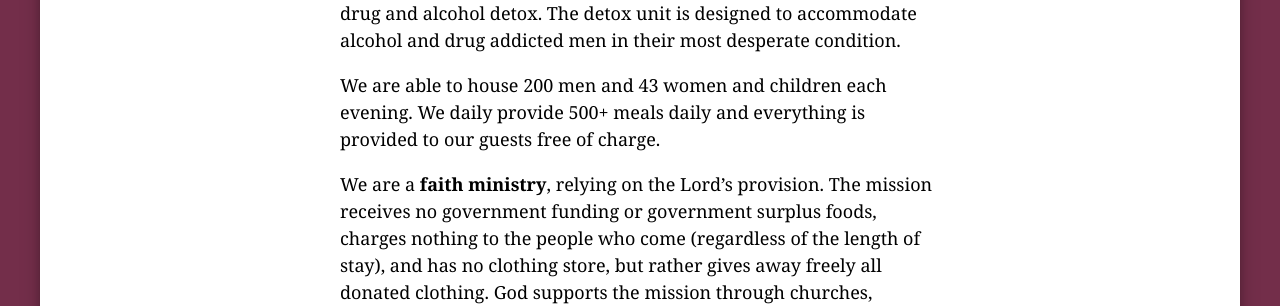
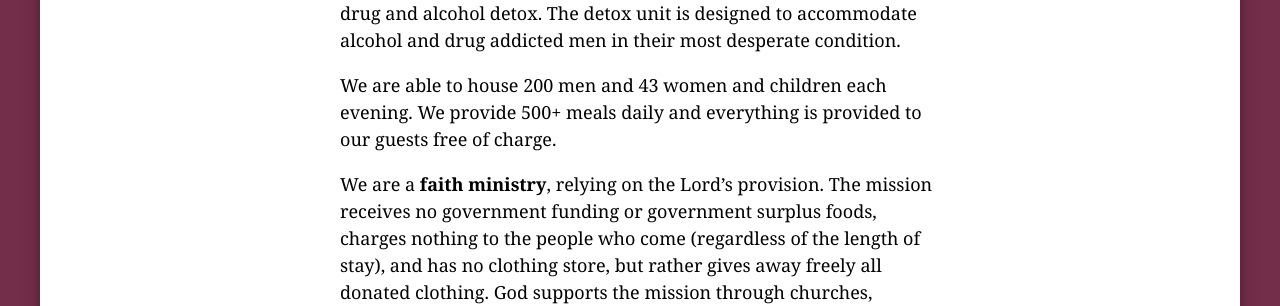
Before and after one commit to devjklein/baltimore-rescue-mission, a Jekyll site: the page built from philosophy.md, in a window 1280 px wide. Shown: the part 828-1134 px from the top of the page. Built offline with Jekyll 4.4.1, drawn with Linux system fonts in a browser that asks for light colours; nearby versions of some CDN libraries; some web fonts are replaced.

Commit message:
Update philosophy.md

```diff
--- a/philosophy.md
+++ b/philosophy.md
@@ -13,7 +13,7 @@ permalink: mission/philosophy
       <div class="row">
         <article>
           <h1>Philosophy</h1>
-          <p>The Baltimore Rescue Mission has been reaching out to the poor of inner city Baltimore since 1956.  We are a Christian, nonprofit, non-denominational Gospel ministry.  Our primary objective is the evangelization of every person who enters the mission.</p><p>Secondly, our goal is to provide food, clothing, shelter, and a five-day drug and alcohol detox.  The detox unit is designed to accommodate alcohol and drug addicted men in their most desperate condition.</p><p>We are able to house 200 men and 43 women and children each evening.  We daily provide 500+ meals daily and everything is provided to our guests free of charge.</p><p>We are a <strong>faith ministry</strong>, relying on the Lord’s provision.  The mission receives no government funding or government surplus foods, charges nothing to the people who come (regardless of the length of stay), and has no clothing store, but rather gives away freely all donated clothing.  God supports the mission through churches, individuals, and businesses, in answer to the <strong>prayer of faith.</strong></p>
+          <p>The Baltimore Rescue Mission has been reaching out to the poor of inner city Baltimore since 1956.  We are a Christian, nonprofit, non-denominational Gospel ministry.  Our primary objective is the evangelization of every person who enters the mission.</p><p>Secondly, our goal is to provide food, clothing, shelter, and a five-day drug and alcohol detox.  The detox unit is designed to accommodate alcohol and drug addicted men in their most desperate condition.</p><p>We are able to house 200 men and 43 women and children each evening.  We provide 500+ meals daily and everything is provided to our guests free of charge.</p><p>We are a <strong>faith ministry</strong>, relying on the Lord’s provision.  The mission receives no government funding or government surplus foods, charges nothing to the people who come (regardless of the length of stay), and has no clothing store, but rather gives away freely all donated clothing.  God supports the mission through churches, individuals, and businesses, in answer to the <strong>prayer of faith.</strong></p>
         </article>
       </div>
   </section>
```
